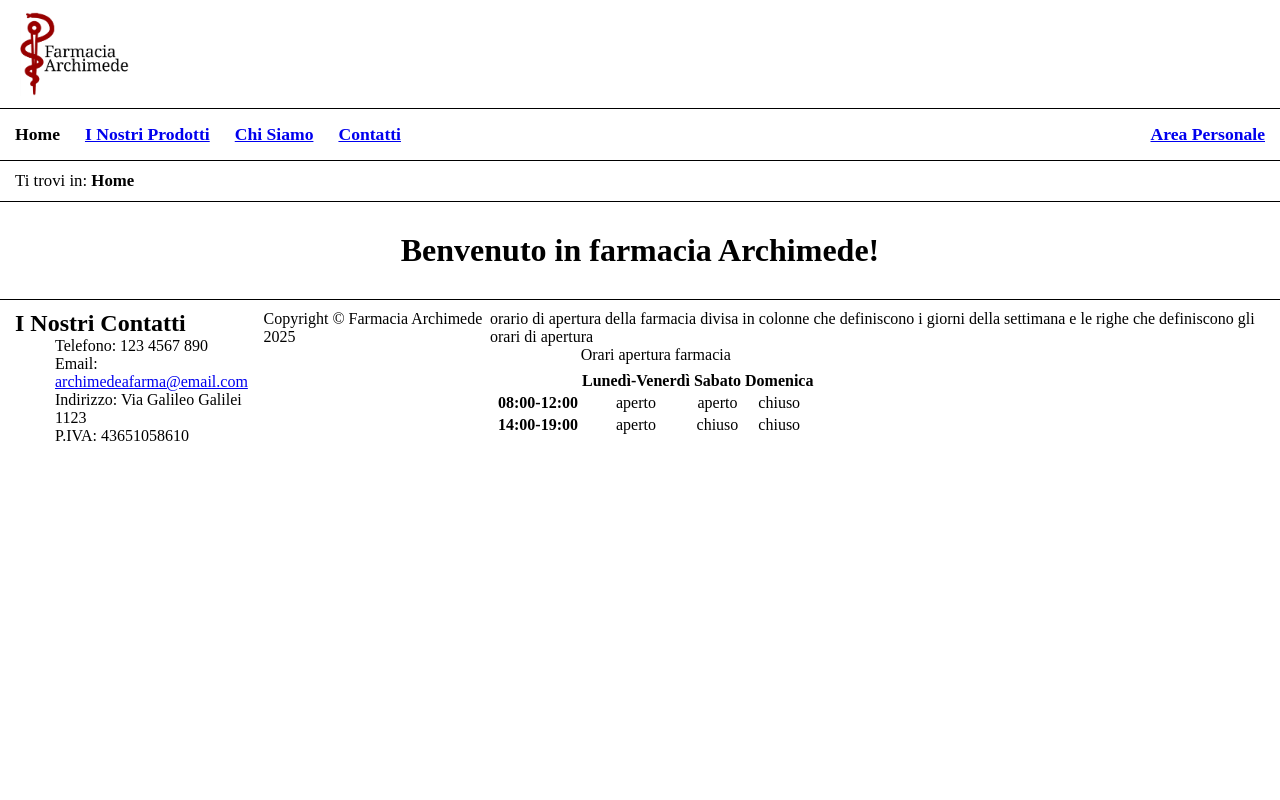
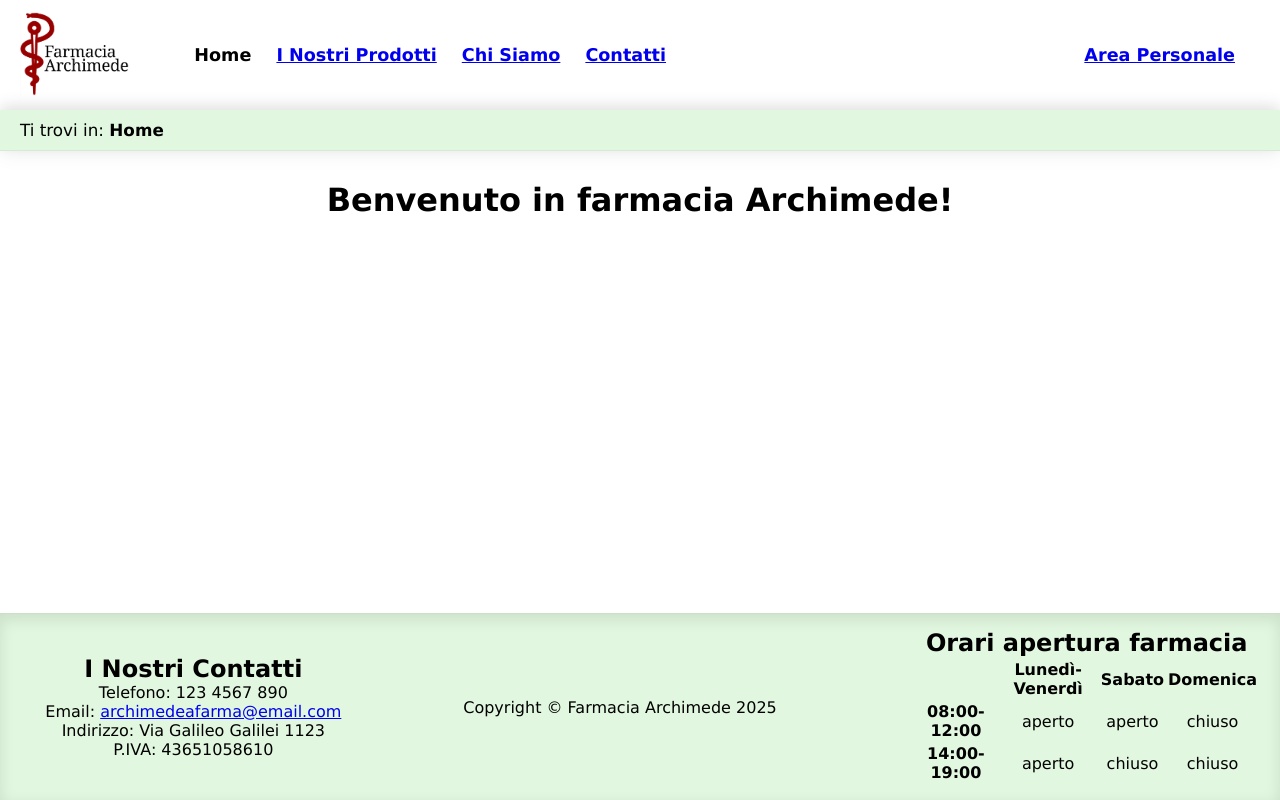
Before and after one commit to aleeberto/FarmaciaArchimede, a PHP site: page /index.php in a window 1280 px wide. Run offline with PHP 8.4, Linux system fonts and the light colour scheme.

Commit message:
css improvement, minor fixes

```diff
--- a/assets/css/main.css
+++ b/assets/css/main.css
@@ -1,18 +1,62 @@
 *{
     margin: 0px;
     /*primary palette*/
-    /*
+
     --primary-bg: #fff;
     --primary-text: #000;
+
+    --primary-accent-bg: #e1f7df;
+    --secondary-accent-bg: #9ceaac;
+    --tertiary-accent-bg: #80d2a3;
+
+    /* shades of green (darkest to lightest)
+    #13260f
+    #14341f
+    #1b4836
+    #1f5e50
+    #20746d
+    #368b7c
+    #4ea28b
+    #66ba98
+    #80d2a3
+    #9ceaac
+    #e1f7df
     */
+
+    /* ANCORA DA DEFINIRE
+    --non-visited-link: #8ed4dd;
+    --visited-link: #8cb1f1;
+    */
+
 }
 
+/* MISCELLANEOUS */
+html, body {
+    height: 100%;
+    display: flex;
+    flex-direction: column;
+    font-family:'Lucida Sans', 'Lucida Sans Regular', 'Lucida Grande', 'Lucida Sans Unicode', Geneva, Verdana, sans-serif
+}
+
+html {
+    background-color: var(--primary-bg);
+}
+
+    /* Link
+a:link {
+    color: var(--non-visited-link);
+}
+
+a:visited {
+    color: var(--visited-link);
+}
+*/
 
 /* HEADER */
 header {
     background-color: var(--primary-bg);
     display: flex;
-    flex-direction: column;
+    flex-direction: row;
     align-items: flex-start;
 }
 
@@ -25,11 +69,12 @@ header img {
     /* Menu */
 header nav {
     width: 100%;
-    background-color: var(--primary-accent-bg);
-    padding: 15px;
+    /*background-color: var(--primary-bg);*/
+    align-items: center;
+    padding: 45px;
     box-sizing: border-box;
 
-    border-top: 1px solid black;    /* TEMPORANEO */
+    /*border-top: 1px solid black;    /* TEMPORANEO */
 }
 
 header nav ul {
@@ -47,6 +92,10 @@ header nav ul li a:hover {
     text-decoration: none;
 }
 
+header nav ul li a:focus {
+    text-decoration: none;
+}
+
     /* Area personale */
 header nav ul li:last-child {
     margin-left: auto;
@@ -56,11 +105,13 @@ header nav ul li:last-child {
 /* BREADCRUMB */
 .breadcrumb {
     background-color: var(--primary-accent-bg);
-    padding: 10px 15px;
+    background-blend-mode: color-burn;
+    padding: 10px 20px;
     font-size: 1.05em;
 
-    border-top: 1px solid black;    /* TEMPORANEO */
-    border-bottom: 1px solid black; /* TEMPORANEO */
+    /*border-top: 1px solid black;    /* TEMPORANEO */
+    border-bottom: 1px solid rgba(0, 0, 0, 0.05);
+    box-shadow: 0px -5px 15px rgba(0, 0, 0, 0.1), 0px 5px 20px rgba(0, 0, 0, 0.05);
 
 }
 
@@ -85,6 +136,10 @@ header nav ul li:last-child {
 
 
 /* BODY */
+body .main {
+    flex: 1;
+}
+
 body .main .flex-container {
     padding: 30px;
     align-items: center;
@@ -100,21 +155,42 @@ body .main .login-form {
 /* FOOTER */
 footer {
     background-color: var(--primary-accent-bg);
-    padding: 10px 15px;
-
-    border-top: 1px solid black;    /* TEMPORANEO */
+    padding: 15px 20px;
+    border-top: 1px solid rgba(0, 0, 0, 0.1);
+    box-shadow: 0px 5px 15px inset rgba(0, 0, 0, 0.1);
 }
 
 footer .flex-container {
+    /*width: 100%;*/
+    display: flex;
+    flex-direction: row;
     justify-content: center;
-    display: flex;
+    align-items: center;
+    gap: 100px;
+}
+
+footer .flex-container .footer-box {
+    flex: 1;
+    text-align: center;
 }
 
 footer table {
     text-align: center;
-    padding: 5px;
 }
 
 footer li {
     list-style: none;
+    text-indent: -40px;
 }
+
+footer #sum {
+    position: absolute;
+    width: 1px;
+    height: 1px;
+    padding: 0;
+    margin: -1px;
+    overflow: hidden;
+    clip-path: rect(0, 0, 0, 0);
+    white-space: nowrap;
+    border: 0;
+}
--- a/templates/footer.html
+++ b/templates/footer.html
@@ -19,7 +19,7 @@
         <div class="footer-box">
             <p id="sum">orario di apertura della farmacia divisa in colonne che definiscono i giorni della settimana e le righe che definiscono gli orari di apertura</p>
             <table aria-describedby="sum">
-                <caption>Orari apertura farmacia</caption>
+                <caption><h2>Orari apertura farmacia</h2></caption>
                 <thead>
                     <tr>
                         <td></td>
--- a/templates/index.html
+++ b/templates/index.html
@@ -5,7 +5,7 @@
     <meta charset="UTF-8">
     <meta name="viewport" content="width=device-width, initial-scale=1">
     <meta name="description" content="Farmacia Archimede è una farmacia autorizzata alla vendita, anche online, di medicinali e cosmetici.">
-    <meta name="keywords" content="farmacia, medicina, salute, vendita, benessere, cosmetici>
+    <meta name="keywords" content="farmacia, medicina, salute, vendita, benessere, cosmetici">
 
     <title>Farmacia Archimede</title>
 
```
